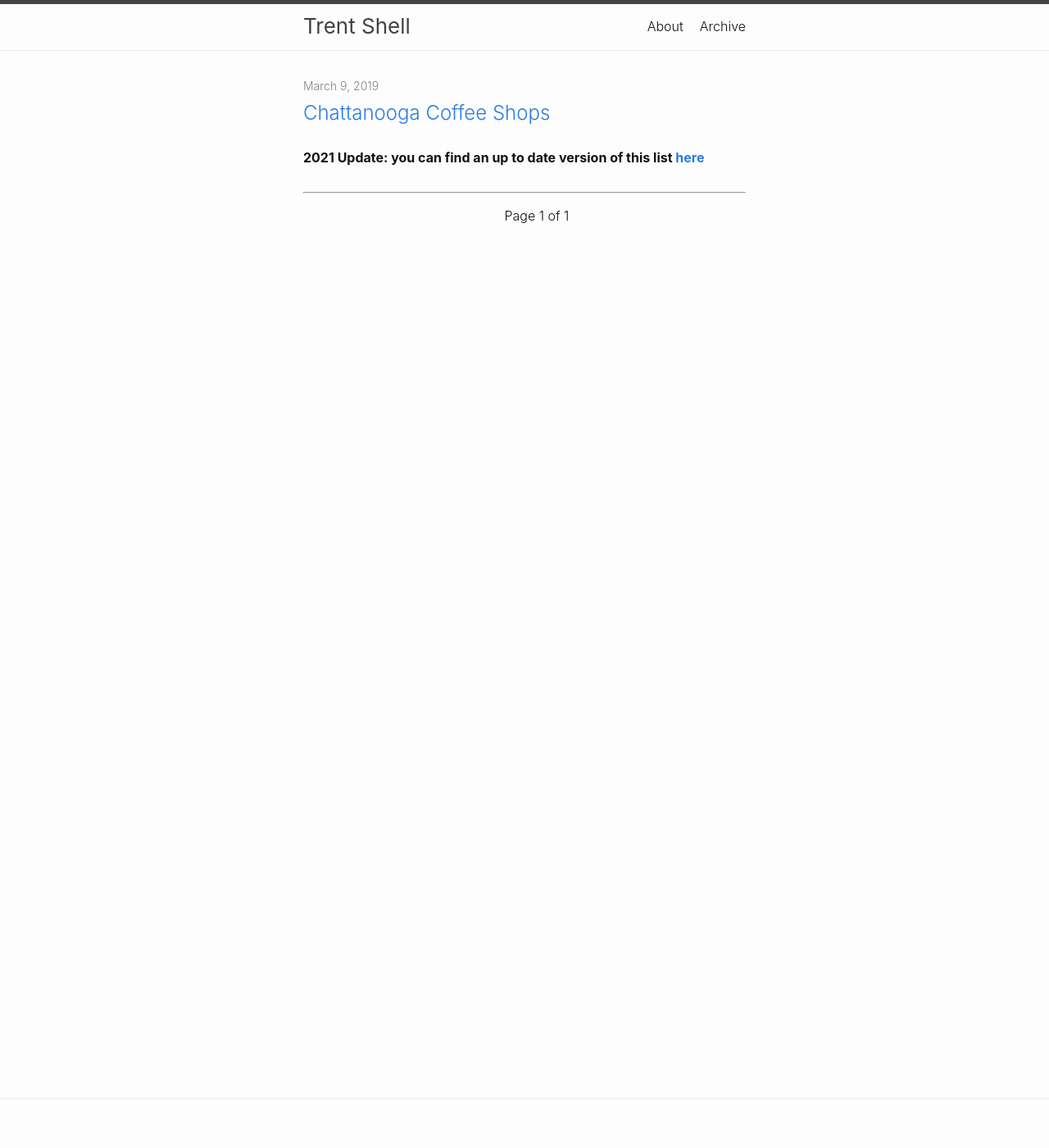
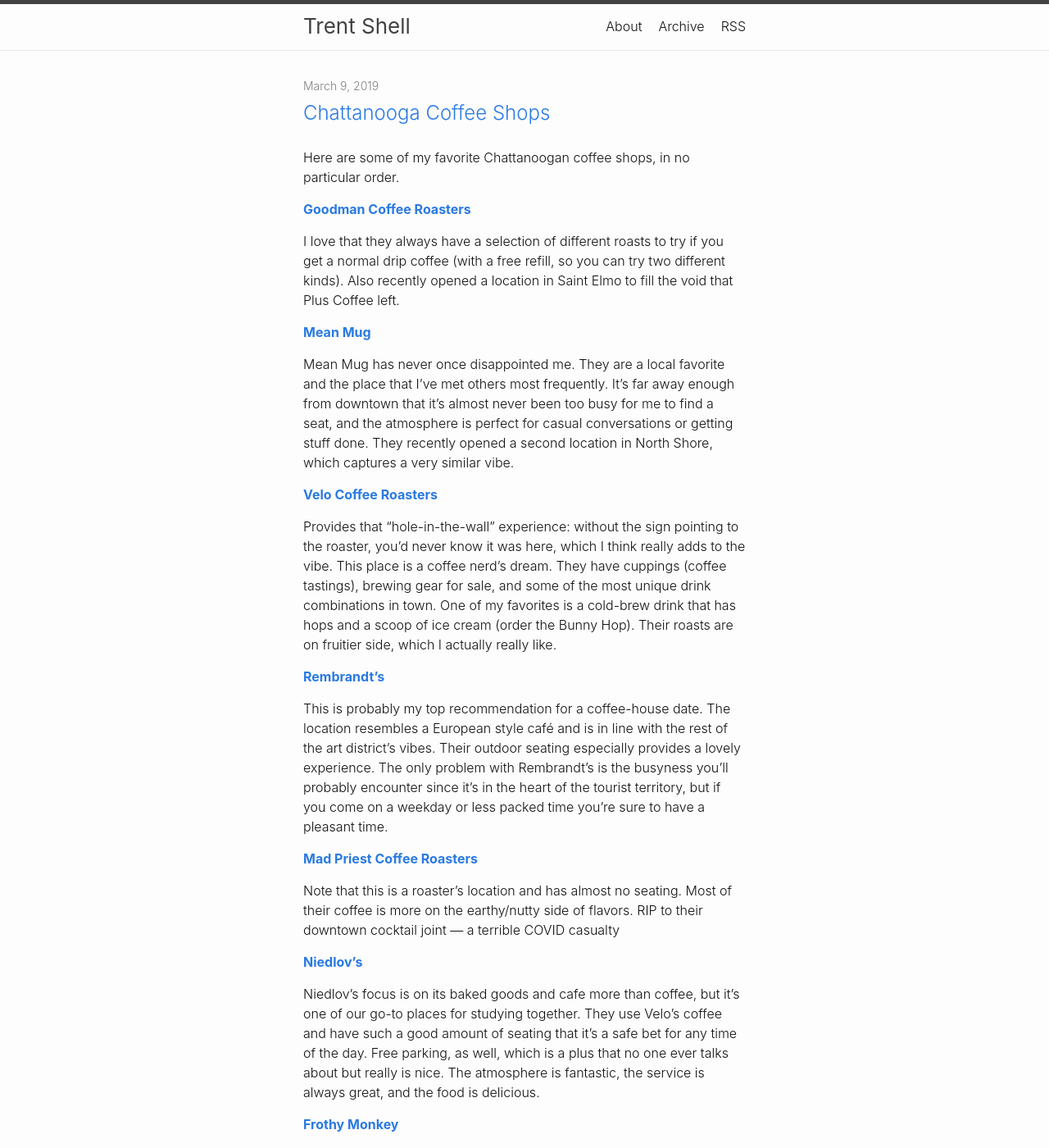
Before and after one commit to trentshell/trentshell.github.io-old, a Jekyll site: the page built from index.html, in a window 1280 px wide and 1400 px high. Shown: the whole window at 82% size. Built offline with Jekyll 4.4.1, drawn with Linux system fonts in a browser that asks for light colours; the list of posts is cut into pages by our own code; some of the changed text lies outside the part shown.

Commit message:
Reupload posts

```diff
--- a/_includes/header.html
+++ b/_includes/header.html
@@ -24,6 +24,7 @@
             <a class="page-link" href="{{ my_page.url | relative_url }}">{{ my_page.title | escape }}</a>
             {%- endif -%}
           {%- endfor -%}
+          	<a class="page-link" href="{{ 'feed.xml' | relative_url }}">RSS</a>
         </div>
       </nav>
     {%- endif -%}
--- a/_posts/2019-03-09-chattanooga-coffee-shops.md
+++ b/_posts/2019-03-09-chattanooga-coffee-shops.md
@@ -2,8 +2,56 @@
 layout: post
 title: "Chattanooga Coffee Shops"
 date: "2019-03-09"
-redirect_to:
-  - https://notes.pinboard.in/u:tshell/1ca30e4a9bd2b7dd5fb7
 ---
+Here are some of my favorite Chattanoogan coffee shops, in no particular order.
 
-**2021 Update: you can find an up to date version of this list [here](https://notes.pinboard.in/u:tshell/1ca30e4a9bd2b7dd5fb7)**
+**[Goodman Coffee Roasters](https://www.goodmancoffeeroasters.com)**
+
+I love that they always have a selection of different roasts to try if you get a normal drip coffee (with a free refill, so you can try two different kinds). Also recently opened a location in Saint Elmo to fill the void that Plus Coffee left.
+
+**[Mean Mug](http://meanmugcoffee.com)**
+
+Mean Mug has never once disappointed me. They are a local favorite and the place that I've met others most frequently. It's far away enough from downtown that it's almost never been too busy for me to find a seat, and the atmosphere is perfect for casual conversations or getting stuff done. They recently opened a second location in North Shore, which captures a very similar vibe.
+
+**[Velo Coffee Roasters](https://www.velocoffee.com)**
+
+Provides that "hole-in-the-wall" experience: without the sign pointing to the roaster, you'd never know it was here, which I think really adds to the vibe. This place is a coffee nerd's dream. They have cuppings (coffee tastings), brewing gear for sale, and some of the most unique drink combinations in town. One of my favorites is a cold-brew drink that has hops and a scoop of ice cream (order the Bunny Hop). Their roasts are on fruitier side, which I actually really like.
+
+**[Rembrandt’s](https://bluffviewartdistrictchattanooga.com/rembrandtscoffeehouse)**
+
+This is probably my top recommendation for a coffee-house date. The location resembles a European style café and is in line with the rest of the art district's vibes. Their outdoor seating especially provides a lovely experience. The only problem with Rembrandt's is the busyness you'll probably encounter since it's in the heart of the tourist territory, but if you come on a weekday or less packed time you're sure to have a pleasant time.
+
+**[Mad Priest Coffee Roasters](https://madpriestcoffee.com/)**
+
+Note that this is a roaster's location and has almost no seating. Most of their coffee is more on the earthy/nutty side of flavors. RIP to their downtown cocktail joint — a terrible COVID casualty
+
+**[Niedlov's](http://www.niedlovs.com)**
+
+Niedlov's focus is on its baked goods and cafe more than coffee, but it's one of our go-to places for studying together. They use Velo's coffee and have such a good amount of seating that it's a safe bet for any time of the day. Free parking, as well, which is a plus that no one ever talks about but really is nice. The atmosphere is fantastic, the service is always great, and the food is delicious.
+
+
+**[Frothy Monkey](https://frothymonkey.com/locations/southside-chattanooga/)**
+
+Neat location next to the historic Chattanooga Choo Choo. I like their balcony setup a lot. They're open more than any other shop on this list.
+
+**[Cadence Coffee Co.](https://www.cadencecoffeeco.com)**
+
+Casual and comfortable hangout spot with lots of couches.
+
+**[The Camp House](https://thecamphouse.com)**
+
+Currently moving to a new location. TBD.
+
+**[The Hot Chocolatier](https://thehotchocolatier.com)**
+
+Chocolate and sweets shop with some delicious drinks.
+
+**[Milk & Honey](https://milkandhoneychattanooga.com)**
+
+This place is known for their homemade gelato, but they have a good coffee assortment as well.
+
+**[Stone Cup Cafe](http://stonecupcafe.com/)**
+
+“Black as Hell, Strong as Death, Sweet as Love.”
+
+Need I say more? Really cool building in North Shore, outdoor seating.
--- a/about.md
+++ b/about.md
@@ -4,6 +4,37 @@
 permalink: /about/
 ---
 
-I'm a computer guy living in Chattanooga, Tennessee.
+{:refdef: style="text-align: center;"}
+<img alt="2021_headshot" class="margin: 0 auto; display: block;" src="/assets/img/2021_headshot.jpg" width="200" />
+{: refdef}
 
-Feel free to reach out to me if have any questions, comments, or thoughts. My email address is [trent@trentshell.com](mailto:trent@trentshell.com).
+- I’m a software developer living in Chattanooga, Tennessee.
+
+- I graduated from [Covenant College](https://covenant.edu) with a degree in [computer science](https://covenant.edu/academics/undergrad/cs).
+
+- I'm happily married to Sophie Shell, an amazing photographer, [writer](https://sophiashell.wordpress.com), and my best friend.
+
+- I'm a Christian with Reformed convictions, and am a member of [Christ Reformed Baptist Church](https://crbchattanooga.org) in Lookout Mountain.
+
+<div class="footer-col-wrapper">
+  <div class="footer-col">
+	<a class="u-email" href="mailto:{{ site.email }}">
+		<svg class="svg-icon"><use xlink:href="{{ '/assets/minima-social-icons.svg#email' | relative_url }}"></use></svg>
+		<span>Email</span>
+	</a>
+			<span>&nbsp;&nbsp;|&nbsp;</span>
+			<a href="https://www.twitter.com/{{ site.twitter_username| cgi_escape | escape }}">
+				<svg class="svg-icon">
+					<use xlink:href="{{ '/assets/minima-social-icons.svg#twitter' | relative_url }}"/>
+				</svg>
+				<span class="username">Twitter</span>
+			</a>
+			<span>&nbsp;&nbsp;|&nbsp;</span>
+			<a href="https://pinboard.in/u:{{ site.pinboard_username| cgi_escape | escape }}">
+				<svg class="svg-icon">
+					<use xlink:href="{{ '/assets/minima-social-icons.svg#pinboard' | relative_url }}"/>
+				</svg>
+				<span class="username">Pinboard</span>
+			</a>
+	</div>
+</div>
```
Also changed, not shown: _archived/2019-10-05-1917-featurette.md (deleted, +0 -8 lines).
